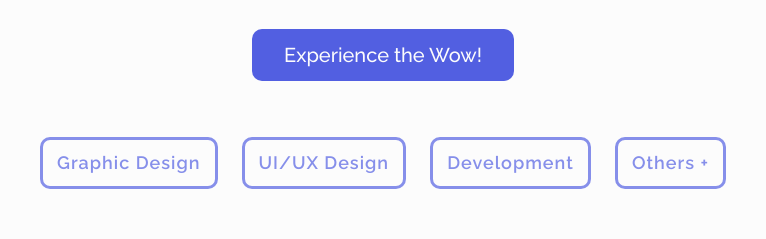
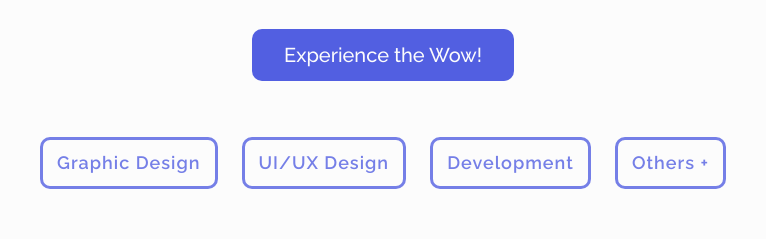
Before and after one commit to nirdhum/neovisionlab, a plain HTML site: page index.html in a window 1280 px wide. Shown: the part 3982-4221 px from the top of the page, 257-1023 px from the left. Drawn offline with nearby package versions, Linux system fonts and the light colour scheme.

Commit message:
touch up

```diff
--- a/css/index.css
+++ b/css/index.css
@@ -697,17 +697,17 @@ svg .polygon {
     font-size: 1.8rem;
     font-weight: 600;
     padding: 1.4rem;
-    color: #868fea;
+    color: #757fe7;
     letter-spacing: 1px;
-    border: 3px solid #868fea;
+    border: 3px solid #757fe7;
     cursor: pointer;
     transition: all 0.2s;
     border-radius: 10px;
 }
 
 .work-category:nth-child(n):hover {
-    color: #424cb4;
-    border: 3px solid #424cb4;
+    color: #eeeffc;
+    background: #525FE1;
 }
 
 .work-preview {
```
